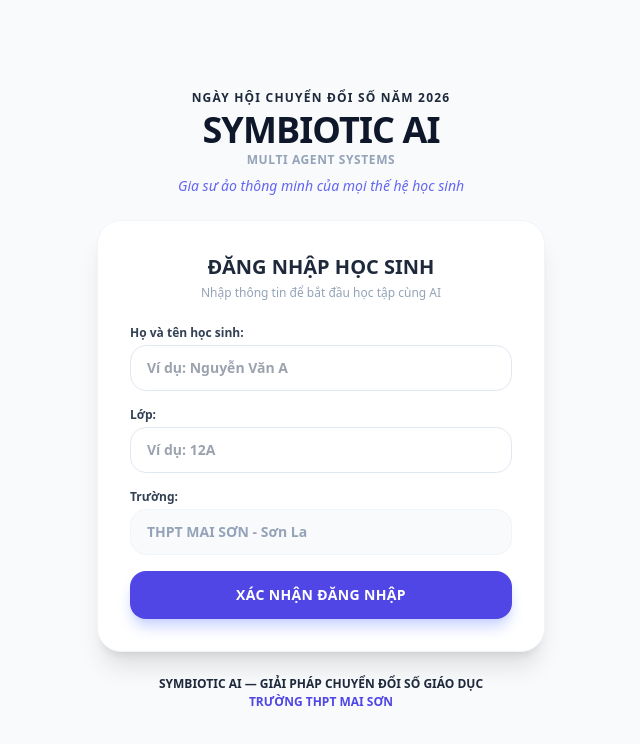
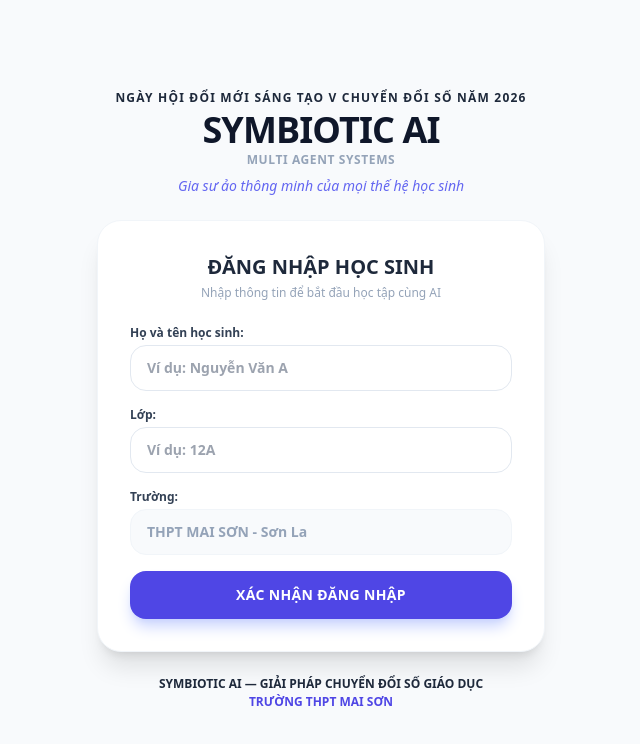
Before and after one commit to hoanganhchung122015-netizen/multi-agent-system-21-3, a React (Vite) app: page / in a window 1280 px wide. Shown: the top 744 px of the page, without its empty margins (319-959 px from the left). Built offline with nearby package versions, Linux system fonts and the light colour scheme.

Commit message:
Update App.tsx

```diff
--- a/src/App.tsx
+++ b/src/App.tsx
@@ -156,7 +156,7 @@ export default function App() {
           {/* Header Tiêu đề Ngày hội CĐS */}
           <div className="text-center mb-6">
             <p className="text-xs font-bold tracking-widest text-slate-800 uppercase">
-              NGÀY HỘI CHUYỂN ĐỔI SỐ NĂM 2026
+              NGÀY HỘI ĐỔI MỚI SÁNG TẠO V CHUYỂN ĐỔI SỐ NĂM 2026
             </p>
             <h1 className="text-3xl md:text-4xl font-extrabold text-slate-900 tracking-tight mt-1">
               SYMBIOTIC AI
```
